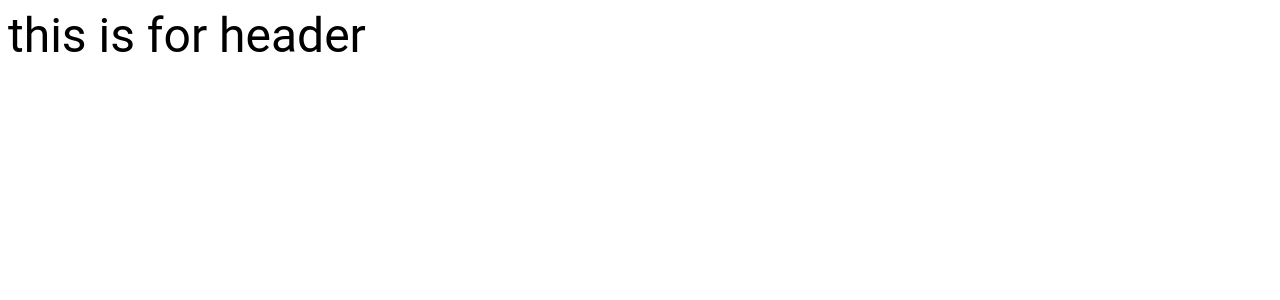
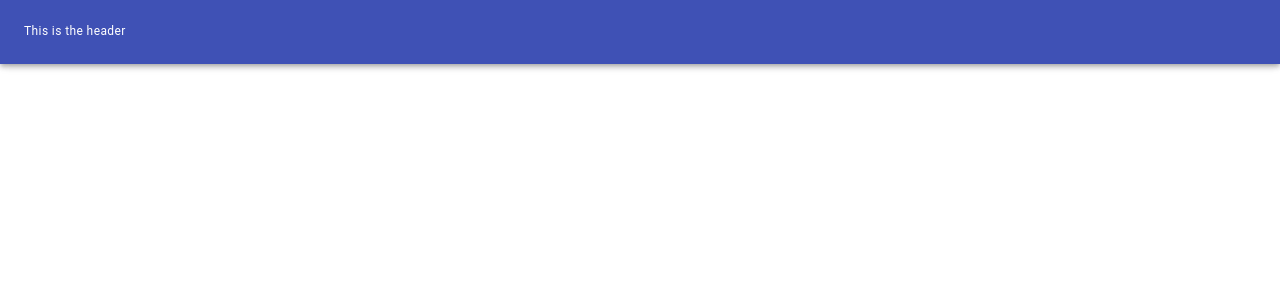
Before and after one commit to zoyron/-material-ui-prac, a React (Create React App) app: page / in a window 1280 px wide. Shown: the top 300 px of the page. Built offline with nearby package versions, Linux system fonts and the light colour scheme.

Commit message:
added header

```diff
--- a/src/App.js
+++ b/src/App.js
@@ -1,15 +1,18 @@
 import React from "react";
 import { Typography, Grid } from "@material-ui/core";
+import Header from "./Header";
 
 const App = () => {
   return (
     <Grid container direction="column">
       <Grid item>
-        <Typography variant="h3">this is for header</Typography>
+        <Header />
       </Grid>
       <Grid item container>
         <Grid item xs={0} sm={2} />
-        <Grid item xs={12} sm={8}></Grid>
+        <Grid item xs={12} sm={8}>
+          CONTENT
+        </Grid>
         <Grid item xs={0} sm={2} />
       </Grid>
     </Grid>
--- /dev/null
+++ b/src/Header.jsx
@@ -0,0 +1,14 @@
+import React from "react";
+import { AppBar, Toolbar, Typography } from "@material-ui/core";
+
+const Header = () => {
+  return (
+    <AppBar>
+      <Toolbar>
+        <Typography variant="caption">This is the header</Typography>
+      </Toolbar>
+    </AppBar>
+  );
+};
+
+export default Header;
```
